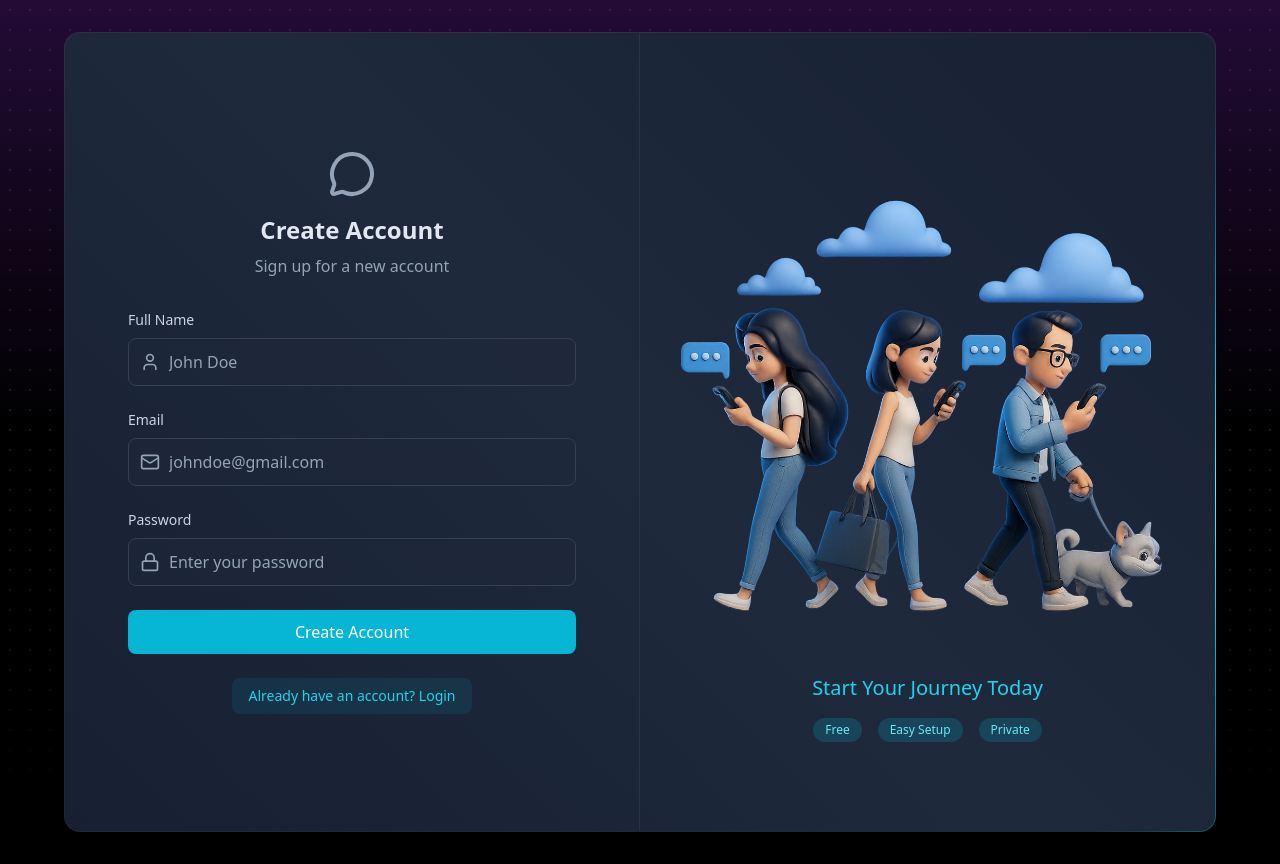
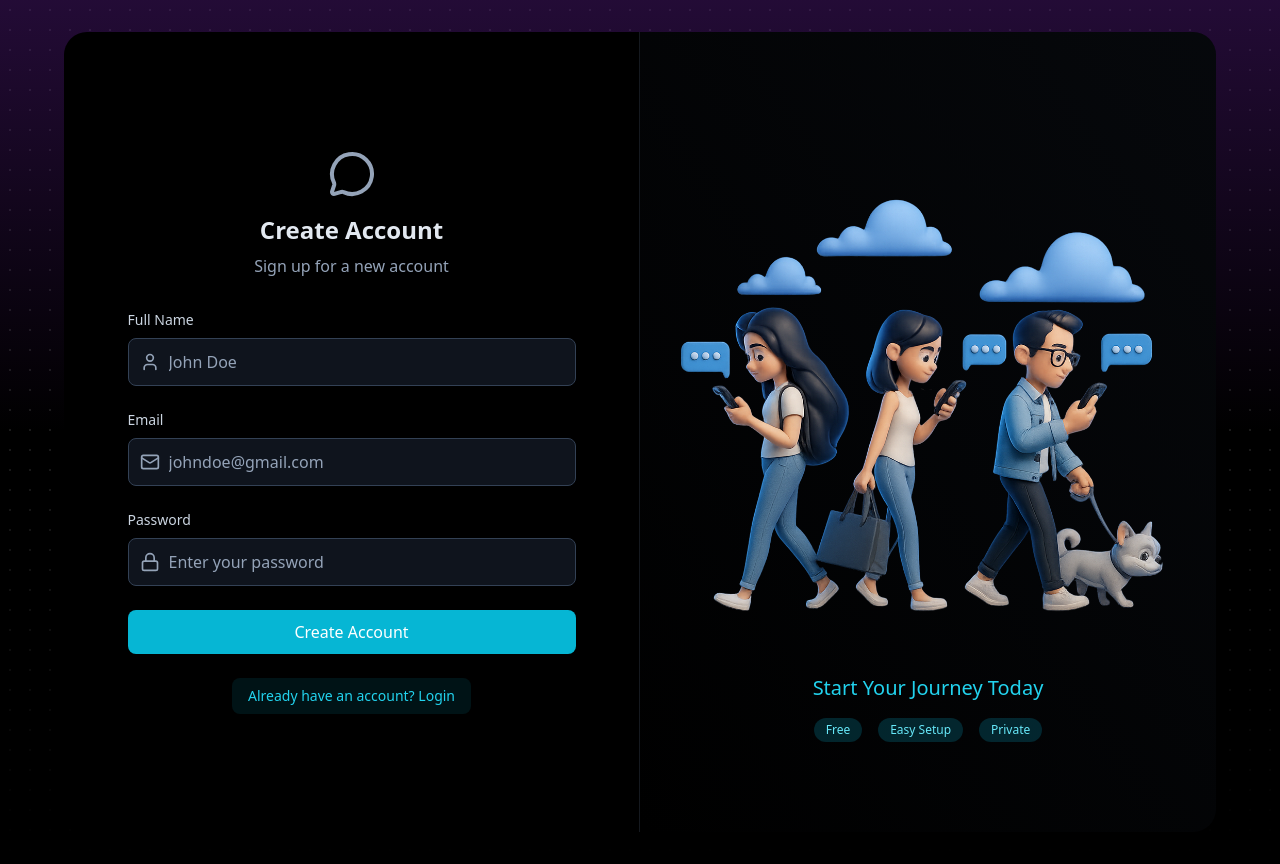
Before and after one commit to srijan7044/VibeVeil, a React app in the folder frontend/: page /signup in a window 1280 px wide. Built offline with nearby package versions, Linux system fonts and the light colour scheme; no server answers; the HTML template or start-up script is replaced by a standard one.

Commit message:
ui ux optimised

```diff
--- a/frontend/src/components/BorderAnimatedContainer.jsx
+++ b/frontend/src/components/BorderAnimatedContainer.jsx
@@ -1,10 +1,43 @@
 // How to make animated gradient border 👇
 // https://cruip-tutorials.vercel.app/animated-gradient-border/
-function BorderAnimatedContainer({ children }) {
+// function BorderAnimatedContainer({ children }) {
+//   return (
+//     <div className="w-full h-full [background:linear-gradient(45deg,#172033,theme(colors.slate.800)_50%,#172033)_padding-box,conic-gradient(from_var(--border-angle),theme(colors.slate.600/.48)_80%,_theme(colors.cyan.500)_86%,_theme(colors.cyan.300)_90%,_theme(colors.cyan.500)_94%,_theme(colors.slate.600/.48))_border-box] rounded-2xl border border-transparent animate-border  flex overflow-hidden">
+//       {children}
+//     </div>
+//   );
+// }
+// export default BorderAnimatedContainer;
+
+
+export default function BorderAnimatedContainer({ children }) {
   return (
-    <div className="w-full h-full [background:linear-gradient(45deg,#172033,theme(colors.slate.800)_50%,#172033)_padding-box,conic-gradient(from_var(--border-angle),theme(colors.slate.600/.48)_80%,_theme(colors.cyan.500)_86%,_theme(colors.cyan.300)_90%,_theme(colors.cyan.500)_94%,_theme(colors.slate.600/.48))_border-box] rounded-2xl border border-transparent animate-border  flex overflow-hidden">
-      {children}
+    <div className="relative w-full h-full rounded-3xl group">
+      {/* 1. THE GLOW LAYER (Blurs the gradient to create the 'glow' effect) */}
+      <div
+        className="absolute inset-0 animate-border blur-xl opacity-50 group-hover:opacity-100 transition-opacity duration-500"
+        style={{
+          background: `conic-gradient(from var(--border-angle), transparent 80%, theme(colors.cyan.400) 86%, theme(colors.purple.400) 90%, theme(colors.cyan.400) 94%, transparent)`,
+        }}
+      />
+
+      {/* 2. THE BORDER LAYER (Masked so it doesn't bleed into the center) */}
+      <div
+        className="absolute inset-0 animate-border"
+        style={{
+          background: `conic-gradient(from var(--border-angle), theme(colors.purple.600/.2) 80%, theme(colors.cyan.400) 86%, theme(colors.purple.400) 90%, theme(colors.cyan.400) 94%, theme(colors.purple.600/.2))`,
+          mask: 'linear-gradient(#fff 0 0) content-box, linear-gradient(#fff 0 0)',
+          WebkitMask: 'linear-gradient(#fff 0 0) content-box, linear-gradient(#fff 0 0)',
+          maskComposite: 'exclude',
+          WebkitMaskComposite: 'xor',
+          padding: '1px',
+        }}
+      />
+
+      {/* 3. THE CONTENT LAYER */}
+      <div className="relative w-full h-full rounded-[calc(1.5rem-1px)] flex overflow-hidden z-10 bg-black">
+        {children}
+      </div>
     </div>
   );
 }
-export default BorderAnimatedContainer;
--- a/frontend/src/index.css
+++ b/frontend/src/index.css
@@ -33,3 +33,57 @@
   @apply px-4 py-2 inline-block bg-cyan-500/10 rounded-lg text-cyan-400
   hover:text-cyan-500 text-sm transition-colors;
 }
+
+
+
+@keyframes border-glow {
+  0%, 100% { opacity: 0.5; filter: blur(10px); }
+  50% { opacity: 0.8; filter: blur(15px); }
+}
+
+/* Optional: Add a shadow that follows the border animation */
+.animate-border::after {
+  content: "";
+  position: absolute;
+  inset: -10px;
+  background: inherit;
+  filter: blur(20px);
+  opacity: 0.3;
+  z-index: -1;
+}
+
+
+/* Custom Starfield Scrollbar */
+.custom-scrollbar::-webkit-scrollbar {
+  width: 5px;
+}
+.custom-scrollbar::-webkit-scrollbar-track {
+  background: transparent;
+}
+.custom-scrollbar::-webkit-scrollbar-thumb {
+  background: rgba(168, 85, 247, 0.2); /* Low opacity purple */
+  border-radius: 10px;
+}
+.custom-scrollbar::-webkit-scrollbar-thumb:hover {
+  background: rgba(168, 85, 247, 0.5);
+}
+
+/* ADD IT HERE AT THE BOTTOM */
+@property --border-angle {
+  syntax: "<angle>";
+  initial-value: 0deg;
+  inherits: false;
+}
+
+@keyframes border-spin {
+  from {
+    --border-angle: 0deg;
+  }
+  to {
+    --border-angle: 360deg;
+  }
+}
+
+.animate-border {
+  animation: border-spin 0.5s linear infinite; /* Change 3s to 0.5s */
+}
```
